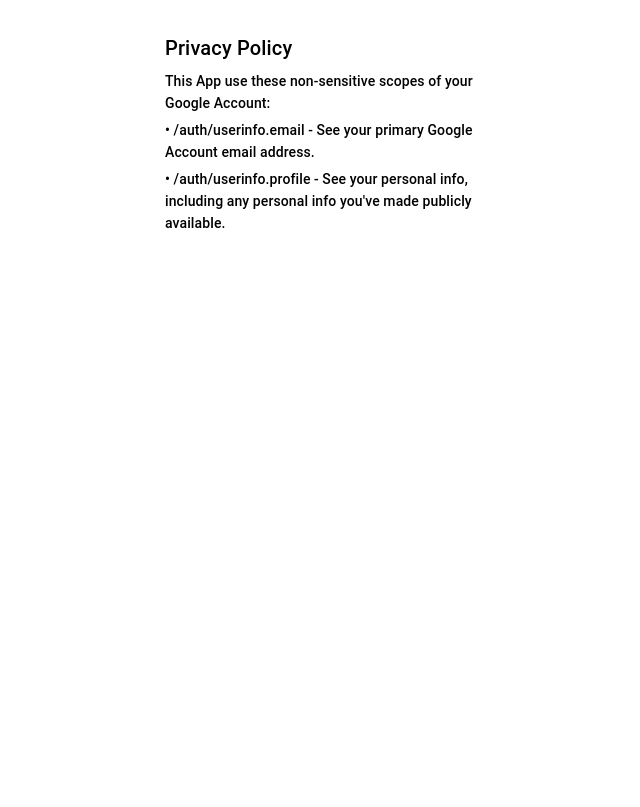
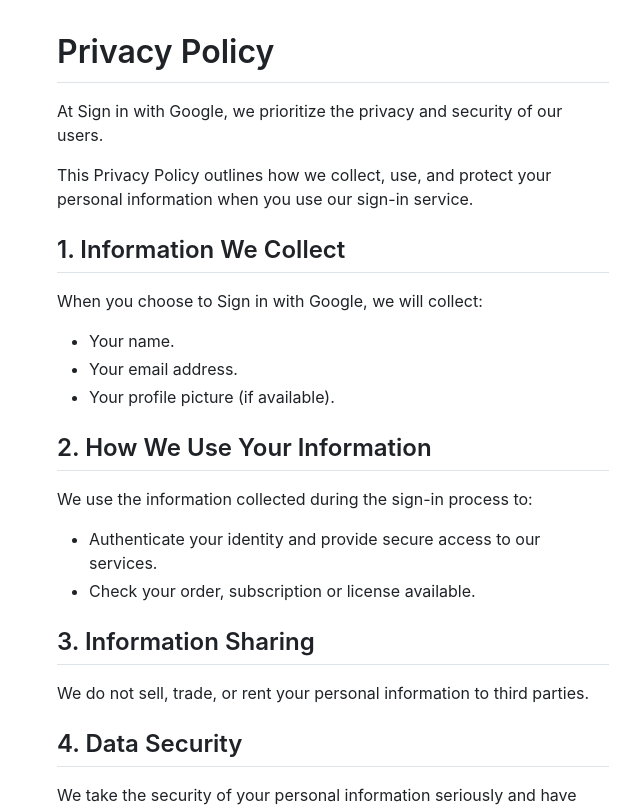
Before and after one commit to mthli/lemontree, a React (Create React App) app: page /privacy-policy in a window 1280 px wide. Shown: the top 807 px of the page, without its empty margins (307-947 px from the left). Built offline with nearby package versions, Linux system fonts and the light colour scheme.

Commit message:
chore: update privacy policy

```diff
--- a/src/PrivacyPolicy.tsx
+++ b/src/PrivacyPolicy.tsx
@@ -1,17 +1,66 @@
 import Box from '@mui/material/Box'
 import Container from '@mui/material/Container'
-import Typography from '@mui/material/Typography'
+import ReactMarkdown from 'react-markdown'
 
-import { useTranslation } from 'react-i18next'
-import './i18n'
+import 'github-markdown-css'
 
-const WIDTH = '336px'
+const TEXT = `
+# Privacy Policy
+
+At Sign in with Google, we prioritize the privacy and security of our users.
+
+This Privacy Policy outlines how we collect, use, and protect your personal information when you use our sign-in service.
+
+## 1. Information We Collect
+
+When you choose to Sign in with Google, we will collect:
+
+- Your name.
+- Your email address.
+- Your profile picture (if available).
+
+## 2. How We Use Your Information
+
+We use the information collected during the sign-in process to:
+
+- Authenticate your identity and provide secure access to our services.
+- Check your order, subscription or license available.
+
+## 3. Information Sharing
+
+We do not sell, trade, or rent your personal information to third parties.
+
+## 4. Data Security
+
+We take the security of your personal information seriously and have implemented appropriate measures to protect it from unauthorized access, alteration, disclosure, or destruction.
+
+However, please note that no method of transmission over the internet or electronic storage is 100% secure, and we can't guarantee 100% security.
+
+## 5. Data Retention
+
+We retain your personal information for as long as necessary to fulfill the purposes outlined in this Privacy Policy, unless a longer retention period is required or permitted by law.
+
+## 6. Your Rights
+
+You have the right to access, update, and delete your personal information.
+
+If you wish to exercise these rights or have any questions or concerns about our privacy practices, please contact us using the information below.
+
+## 7. Changes to this Privacy Policy
+
+We may update this Privacy Policy from time to time to reflect changes in our practices or legal obligations.
+
+We encourage you to review this Privacy Policy periodically for any updates.
+
+## 8. Contact Us
+
+If you have any questions or concerns about this Privacy Policy or our privacy practices, please contact us at <matthewlee0725@gmail.com> 👀
+`
 
 const PrivacyPolicy = () => {
-  const { t } = useTranslation()
   return (
     <Container
-      maxWidth='md'
+      maxWidth='sm'
       sx={{
         display: 'flex',
         flexDirection: 'column',
@@ -21,19 +70,10 @@
         pb: 8,
       }}
     >
-      <Box sx={{ width: WIDTH }}>
-        <Typography variant='h6' gutterBottom>
-          {t('privacy_policy').toString()}
-        </Typography>
-        <Typography variant='subtitle2' gutterBottom>
-          {t('privacy_policy_desc1').toString()}
-        </Typography>
-        <Typography variant='subtitle2' gutterBottom>
-          {t('privacy_policy_desc2').toString()}
-        </Typography>
-        <Typography variant='subtitle2' gutterBottom>
-          {t('privacy_policy_desc3').toString()}
-        </Typography>
+      <Box>
+        <ReactMarkdown className='markdown-body'>
+          {TEXT}
+        </ReactMarkdown>
       </Box>
     </Container>
   )
```
